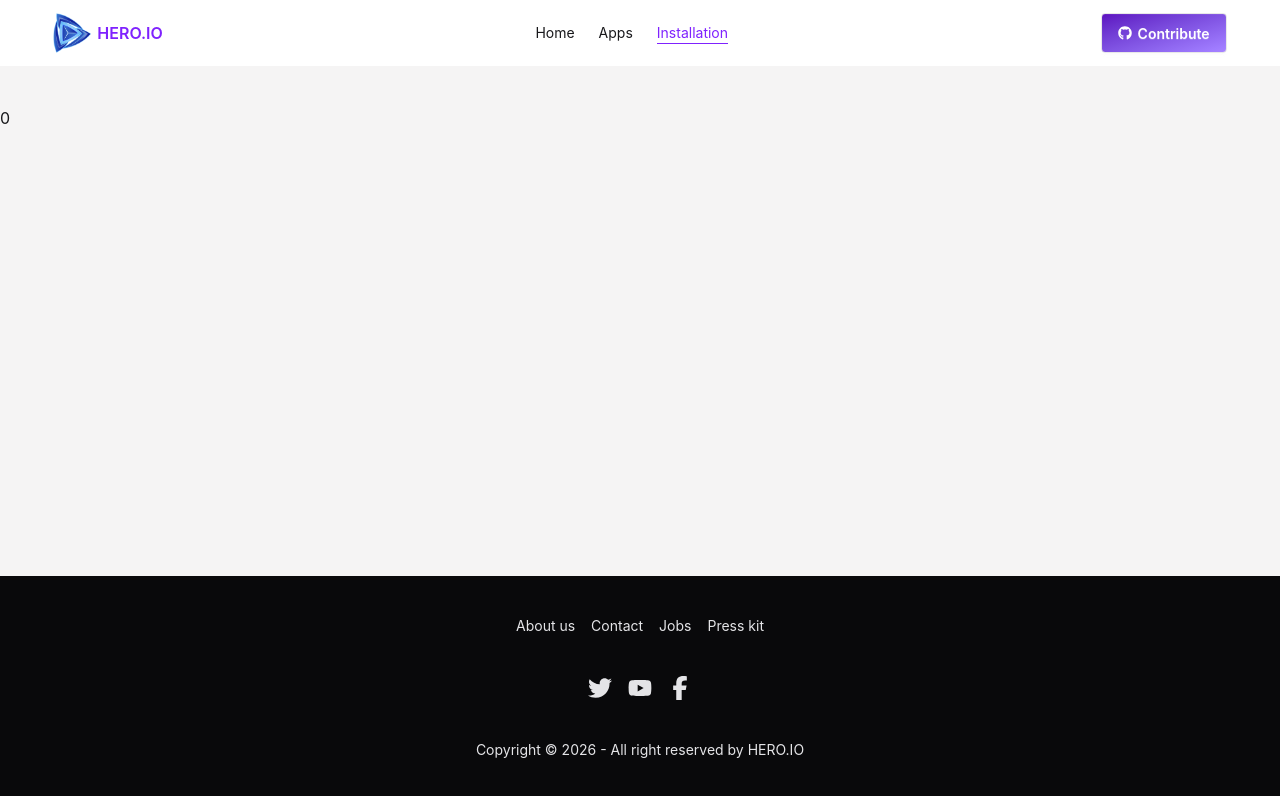
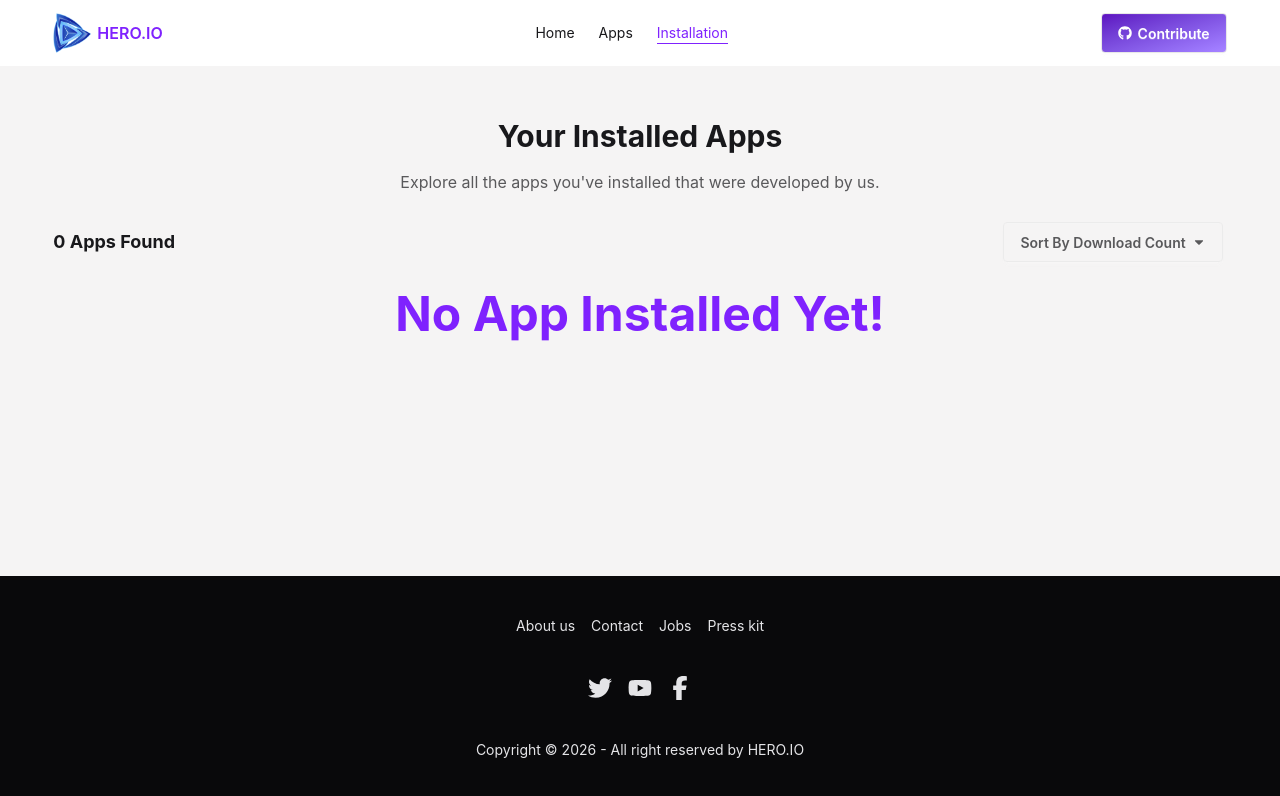
Before and after one commit to Joya322/hero-io, a React (Vite) app: page /installation in a window 1280 px wide. Shown: the top 796 px of the page. Built offline with nearby package versions, Linux system fonts and the light colour scheme.

Commit message:
sort functionality added

```diff
--- /dev/null
+++ b/src/components/main/InstalledApp.jsx
@@ -0,0 +1,45 @@
+import { FaStar } from "react-icons/fa";
+import { MdOutlineFileDownload } from "react-icons/md";
+
+const InstalledApp = ({ app, handleInstallation }) => {
+  const { image, title, downloads, size, ratingAvg, id } = app;
+
+  return (
+    <div className="flex justify-between items-center bg-base-100 p-5 rounded-lg">
+      <div className="flex gap-5 justify-start items-center">
+        <div>
+          <img
+            className="rounded-lg "
+            width={90}
+            height={90}
+            src={image}
+            alt=""
+          />
+        </div>
+
+        <div className="flex flex-col gap-3">
+          <h4 className="font-medium">{title}</h4>
+          <div className="flex gap-5">
+            <p className="flex justify-center items-center gap-1 text-emerald-500 font-semibold">
+              <MdOutlineFileDownload />
+              {downloads / 1000000}M
+            </p>
+            <p className="flex justify-center items-center gap-1 text-amber-500 font-semibold">
+              <FaStar /> {ratingAvg}
+            </p>
+            <p className="opacity-50 font-medium">{size} MB</p>
+          </div>
+        </div>
+      </div>
+
+      <button
+        onClick={() => handleInstallation(id)}
+        className="btn bg-emerald-400 text-white"
+      >
+        Uninstall
+      </button>
+    </div>
+  );
+};
+
+export default InstalledApp;
--- a/src/components/main/states/State.jsx
+++ b/src/components/main/states/State.jsx
@@ -1,4 +1,4 @@
-import React from "react";
+
 
 const State = ({ state }) => {
   const { title, count, description } = state;
--- a/src/components/main/trendingApps/TrendingApps.jsx
+++ b/src/components/main/trendingApps/TrendingApps.jsx
@@ -15,8 +15,6 @@ const TrendingApps = () => {
           Explore All Trending Apps on the Market developed by us
         </p>
 
-
-
         <div className="grid grid-cols-1 sm:grid-cols-2 lg:grid-cols-4 gap-5">
           {apps.slice(0, 8).map((app) => (
             <TrendingApp key={app.id} app={app} />
--- a/src/pages/Details.jsx
+++ b/src/pages/Details.jsx
@@ -51,7 +51,6 @@ const Details = () => {
   useEffect(() => {
     const isAlreadyIncluded = installedApps.includes(id);
     if (isAlreadyIncluded) {
-      console.log("already installed");
       setIsInstalled(true);
     }
   }, [installedApps, id]);
--- a/src/pages/Installation.jsx
+++ b/src/pages/Installation.jsx
@@ -1,13 +1,94 @@
-import  { useContext } from "react";
+import { useContext, useEffect, useState } from "react";
 import InstalledAppsContext from "../context/InstalledAppsContext";
+import { FaCaretDown } from "react-icons/fa";
+import InstalledApp from "../components/main/InstalledApp";
+import { useLoaderData } from "react-router";
+import { saveData as saveUpdatedInstalledApps } from "../utilities/storage";
 
 const Installation = () => {
-    const { installedApps} = useContext(InstalledAppsContext);
+  const { installedApps, setInstalledApps } = useContext(InstalledAppsContext);
 
-    console.log(installedApps);
+  const [displayInstalledApps, setDisplayInstalledApps] = useState([]);
+
+  const allApps = useLoaderData();
+
+  const handleInstallation = (id) => {
+    const updatedApps = installedApps.filter((value) => value !== id);
+
+    setInstalledApps(updatedApps);
+    saveUpdatedInstalledApps(updatedApps);
+  };
+
+  useEffect(() => {
+    const fullApps = installedApps.map((value) =>
+      allApps.find((app) => value === app.id),
+    );
+    setDisplayInstalledApps(fullApps);
+  }, [installedApps, allApps]);
+
+  const sortApp = (type) => {
+    const sorted = [...displayInstalledApps];
+
+    sorted.sort((a, b) => {
+      if (type === "High-Low") {
+        return Number(b.downloads) - Number(a.downloads);
+      } else if (type === "Low-High") {
+        return Number(a.downloads) - Number(b.downloads);
+      }
+    });
+
+    setDisplayInstalledApps(sorted)
+  };
+
   return (
-    <div>
-      <h1>{installedApps.length}</h1>
+    <div className="w-11/12 mx-auto py-3">
+      <h2 className="text-3xl font-bold text-center">Your Installed Apps</h2>
+      <p className="opacity-70 mt-4 mb-6 text-center">
+        Explore all the apps you've installed that were developed by us.
+      </p>
+
+      <div className="flex flex-col-reverse gap-5 md:gap-0 md:flex-row md:justify-between items-center">
+        <p className="text-lg font-bold">{installedApps.length} Apps Found</p>
+
+        {/* sort options */}
+        <div className="dropdown dropdown-center ">
+          <div
+            tabIndex={0}
+            role="button"
+            className="btn m-1 bg-transparent opacity-70 font-semibold"
+          >
+            Sort By Download Count <FaCaretDown />
+          </div>
+          <ul
+            tabIndex="-1"
+            className="dropdown-content menu bg-base-100 rounded-box z-1 w-40 p-2 shadow-sm"
+          >
+            <li>
+              <a onClick={() => sortApp("High-Low")}>High-Low</a>
+            </li>
+            <li>
+              <a onClick={() => sortApp("Low-High")}>Low-High</a>
+            </li>
+          </ul>
+        </div>
+      </div>
+
+      {/* all installed apps */}
+      <div className="flex flex-col gap-5 mt-6">
+        {installedApps.length < 1 && (
+          <p className="text-5xl text-violet-600 font-bold sm:col-span-2 lg:col-span-4 self-center justify-self-center pb-12">
+            No App Installed Yet!
+          </p>
+        )}
+        {installedApps.length > 0 &&
+          displayInstalledApps.map((app) => (
+            <InstalledApp
+              key={app.id}
+              app={app}
+              handleInstallation={handleInstallation}
+            />
+          ))}
+      </div>
     </div>
   );
 };
--- a/src/routes/Routes.jsx
+++ b/src/routes/Routes.jsx
@@ -38,6 +38,13 @@ export const router = createBrowserRouter([
       {
         path: "installation",
         Component: Installation,
+        loader: async () => {
+          const res = await fetch("/data.json");
+          if (!res.ok) {
+            throw new Response("Failed to fetch data", { status: res.status });
+          }
+          return res.json();
+        },
       },
       {
         path: "app-details/:appId",
```
